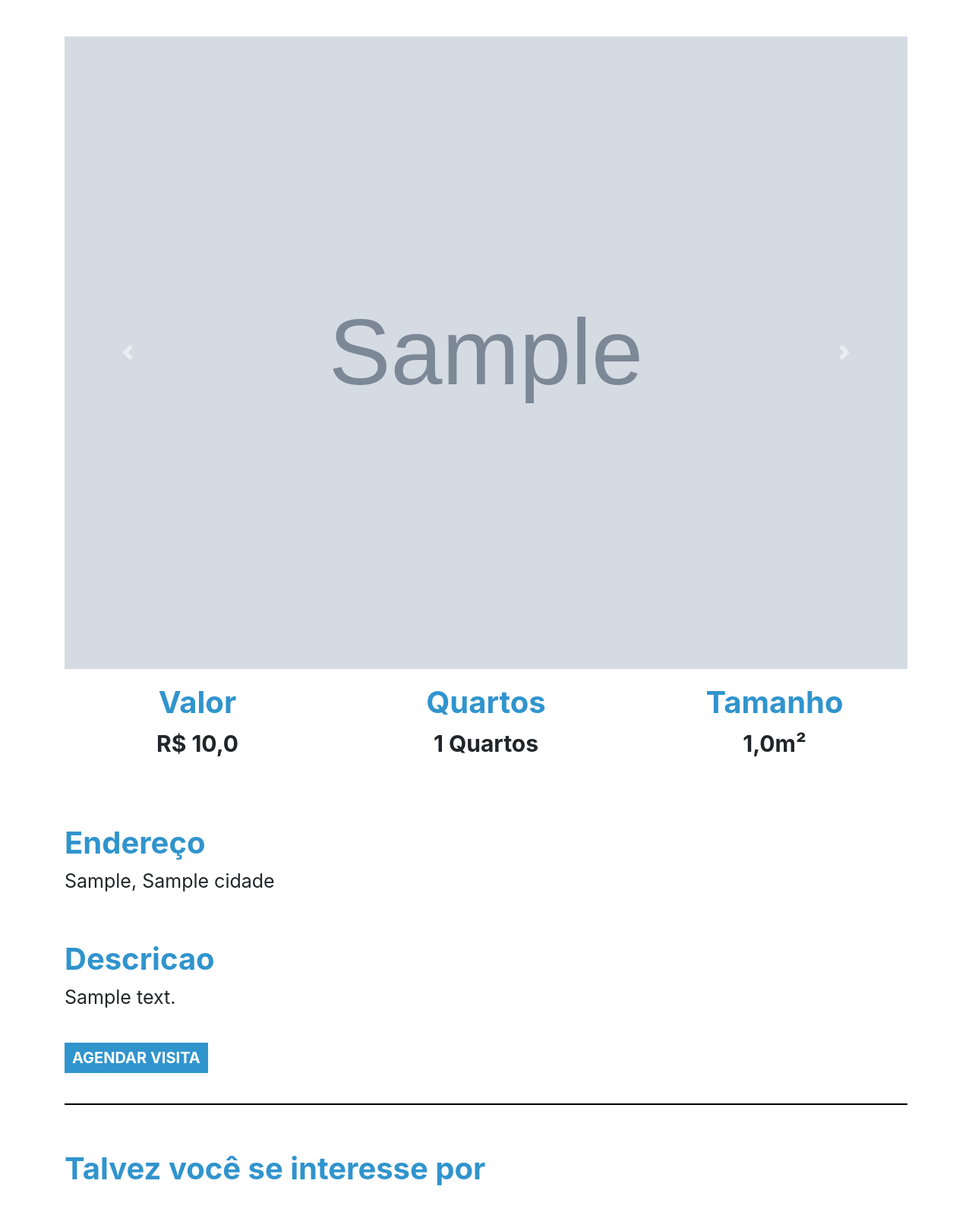
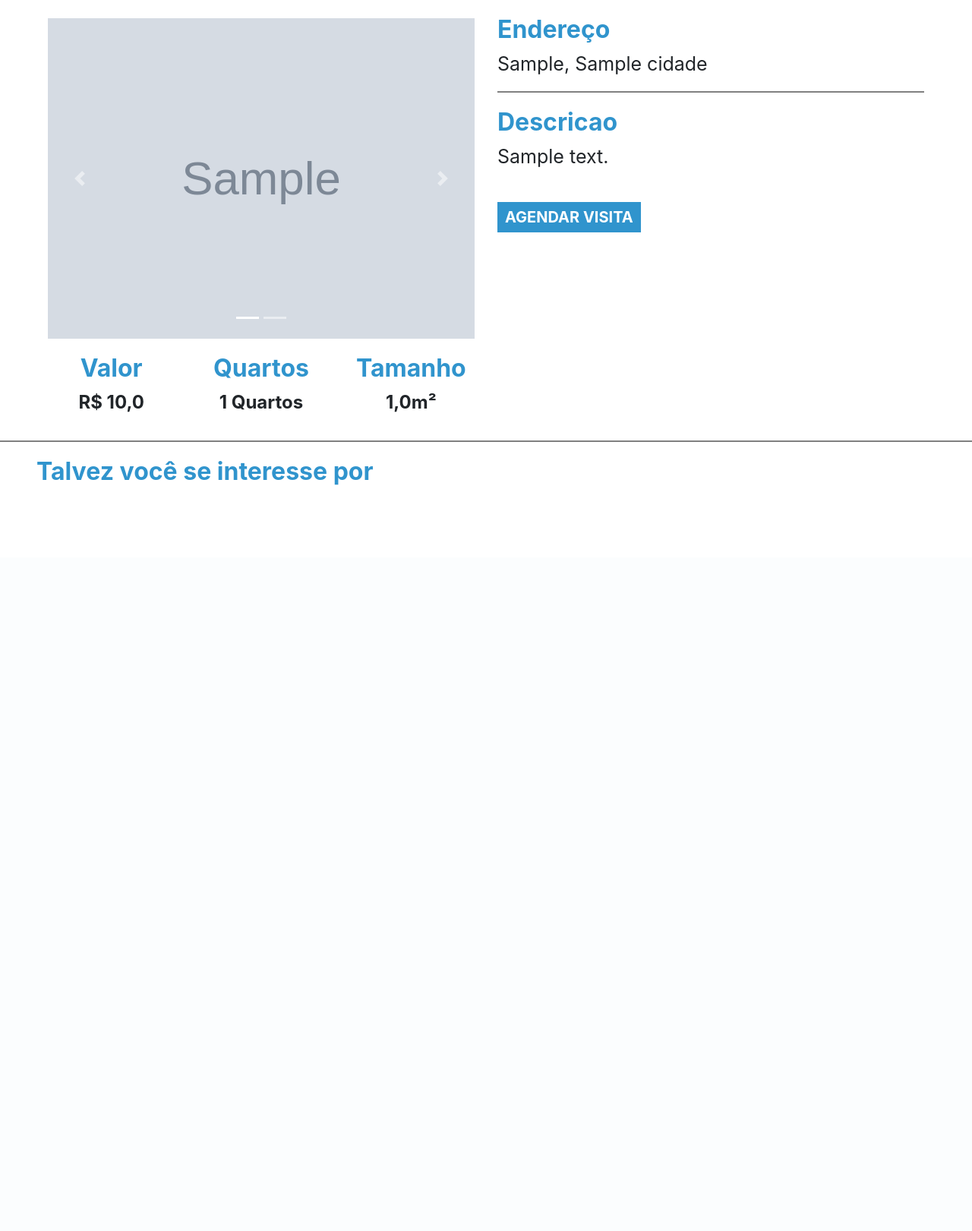
Before and after one commit to navegantes/imobi, a Django app: page /imovel/1 in a window 1280 px wide. Shown: the part 66-1687 px from the top of the page at 76% size. After the commit the page ends 705 px from the top, so only its background shows below. Run offline with Django 4.2, Linux system fonts and the light colour scheme; a user stored in the database is signed in; tables that the repository leaves empty hold one stand-in row (values such as "Sample post"); grey boxes marked "Sample" are stand-in pictures.

Commit message:
first up

```diff
--- a/plataforma/templates/home.html
+++ b/plataforma/templates/home.html
@@ -9,7 +9,7 @@
 
 {% block 'body' %}
 
-<div class="container">
+<div class="container-fluid px-5">
   <br>
   <button type="button" class="btn_filtrar" data-toggle="modal" data-target="#exampleModal">
     FILTRAR
@@ -18,7 +18,7 @@
   <div class="row">
 
     {% for imovel in imoveis %}
-    <div class="col cont">
+    <div class="col row justify-content-center">
       <div class="card_imovel">
         <a class="a_none" href="{% url 'imovel' imovel.id %}">
           <img class="img_capa_imovel" src="{{imovel.imagens.all.0.img.url}}">
--- a/plataforma/templates/imovel.html
+++ b/plataforma/templates/imovel.html
@@ -7,55 +7,54 @@
 
 {% block 'body' %}
 
-<div style="text-align: center" class="container">
+<div style="text-align: center" class="row mx-5">
+  <div style="text-align: center" class="col">
     <br>
-  <br>
-  <div id="carouselExampleControls" class="carousel slide" data-ride="carousel">
+    <div id="carouselExampleIndicators" class="carousel slide" data-ride="carousel">
+      <ol class="carousel-indicators">
+        <li data-target="#carouselExampleIndicators" data-slide-to="0" class="active"></li>
+        <li data-target="#carouselExampleIndicators" data-slide-to="1"></li>
+      </ol>
       <div class="carousel-inner">
         {% for img in imovel.imagens.all  %}
         <div class="carousel-item {% if forloop.first %} active {% endif %}">
           <img class="d-block w-100" src="{{img}}" alt="First slide">
         </div>
         {% endfor %}
-
       </div>
-    <a class="carousel-control-prev" href="#carouselExampleControls" role="button" data-slide="prev">
+      <a class="carousel-control-prev" href="#carouselExampleIndicators" role="button" data-slide="prev">
         <span class="carousel-control-prev-icon" aria-hidden="true"></span>
         <span class="sr-only">Previous</span>
       </a>
-    <a class="carousel-control-next" href="#carouselExampleControls" role="button" data-slide="next">
+      <a class="carousel-control-next" href="#carouselExampleIndicators" role="button" data-slide="next">
         <span class="carousel-control-next-icon" aria-hidden="true"></span>
         <span class="sr-only">Next</span>
       </a>
     </div>
-
-
     <div class="row">
       <div class="col-md">
         <h3 class="titulo_especificacao">Valor</h3>
         <p class="especificacao">R$ {{imovel.valor}}</p>
-
       </div>
-
       <div class="col-md">
         <h3 class="titulo_especificacao">Quartos</h3>
         <p class="especificacao">{{imovel.quartos}} Quartos</p>
       </div>
-
       <div class="col-md">
         <h3 class="titulo_especificacao">Tamanho</h3>
         <p class="especificacao">{{imovel.tamanho}}m²</p>
       </div>
+    </div>
+  </div>
 
-  </div>
-  <br>
-  <br>
+  <div style="text-align: center" class="col">
     <div style="text-align: left">
       <h3 class="titulo_especificacao">Endereço</h3>
       <p class="especificacao_endereco">{{imovel.rua}}, {{imovel.cidade }}</p>
     </div>
 
-  <br>
+    <hr style="border: 1px solid gray">
+
     <div style="text-align: left">
       <h3 class="titulo_especificacao">Descricao</h3>
       <p class="especificacao_endereco">{{imovel.descricao}}</p>
@@ -64,10 +63,11 @@
       <br>
       <br>
     </div>
+  </div>
+</div>
 
-  <hr style="border: 1px solid black">
-  <br>
-  <div class="div_possivel_interesse">
+<hr style="border: 1px solid gray">
+<div class="div_possivel_interesse mx-5">
   <h3 class="titulo_especificacao">Talvez você se interesse por</h3>
   <div class="row">
     {% for sugestao in sugestoes %}
@@ -85,7 +85,6 @@
       </a>
     </div>
     {% endfor %}
-    </div>
   </div>
 </div>
 
--- a/plataforma/views.py
+++ b/plataforma/views.py
@@ -43,7 +43,14 @@ def imovel(request, id):
     sugestoes = Imovel.objects.filter(cidade=imovel.cidade).exclude(id=id)[:2]
     user_visitas = Visitas.objects.filter(usuario=request.user)
     # get_FOO_display
-    status = Visitas.objects.filter(imovel_id=id)[0].get_status_display
+    query_status = Visitas.objects.filter(imovel_id=id)
+
+    if len(query_status) == 0:
+        status = 'none'
+    else:
+        status = query_status[0].get_status_display
+
+    print("\n\n", status, "\n\n")
 
     visitas_id_lista = [elem.imovel.id for elem in user_visitas]
     # print("\n\n", Visitas._meta.get_field('status').choices, "\n\n")
--- a/templates/static/plataforma/css/home.css
+++ b/templates/static/plataforma/css/home.css
@@ -4,6 +4,7 @@
 
 .container {
     margin-bottom: 50px;
+    width: 80vw;
 }
 
 .bg_navbar{
@@ -81,11 +82,11 @@
     color: var(--color);
     font-weight: bold;
     margin-top: 20px;
-    font-size: 40px;
+    font-size: 32px;
 }
 
 .especificacao{
-    font-size: 30px;
+    font-size: 24px;
     font-weight: bold;
 }
 
```
Also changed, not shown: README.md, public/agendamentos.png (added), public/cadastre-se.png (added), public/home.png (added), public/imovel.png (added), public/imovel_agendado.png (added), public/imovel_agendar.png (added), public/imovel_recomend.png (added), public/login.png (added), public/logo.png (added). Lines whose indentation alone changed are shown as unchanged.
